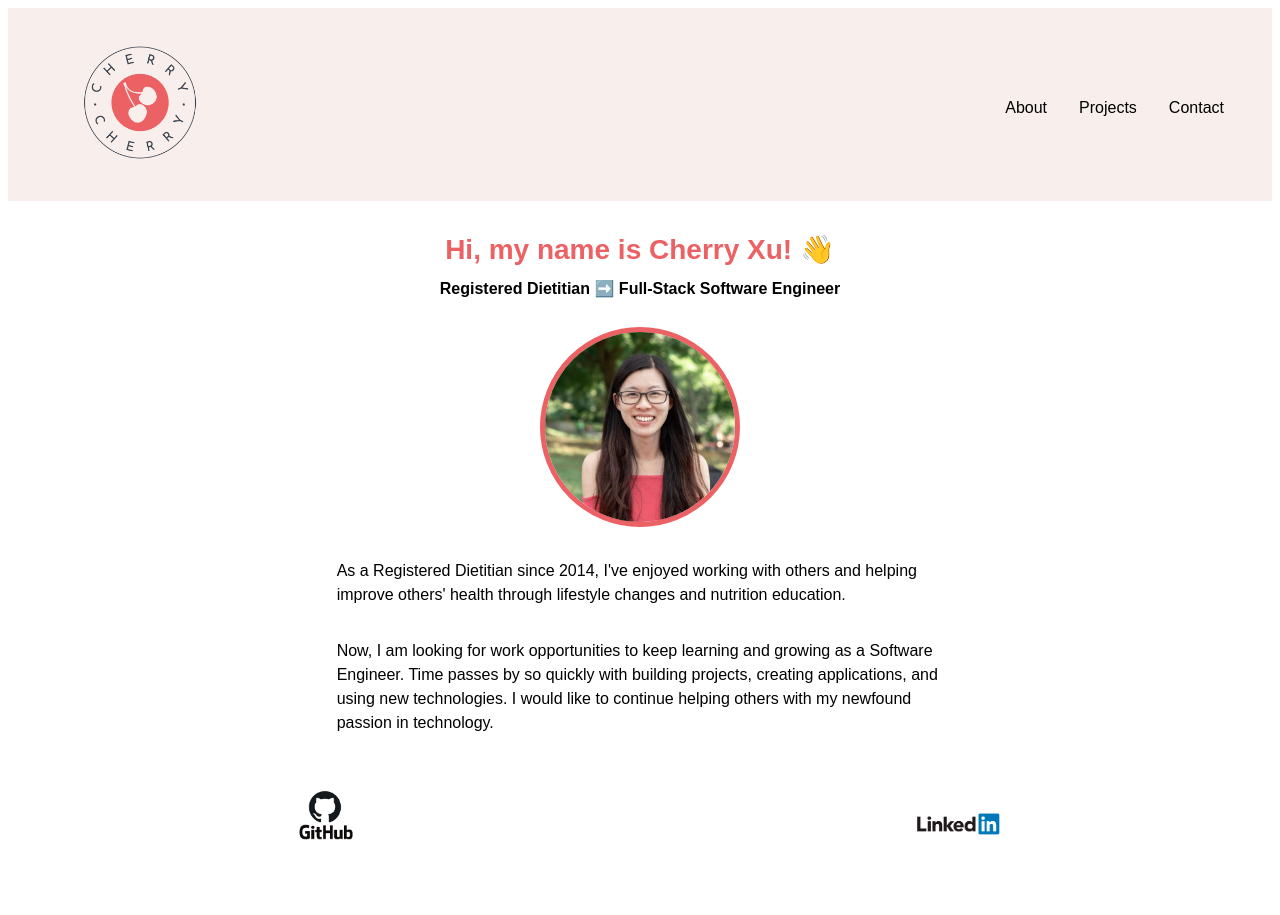
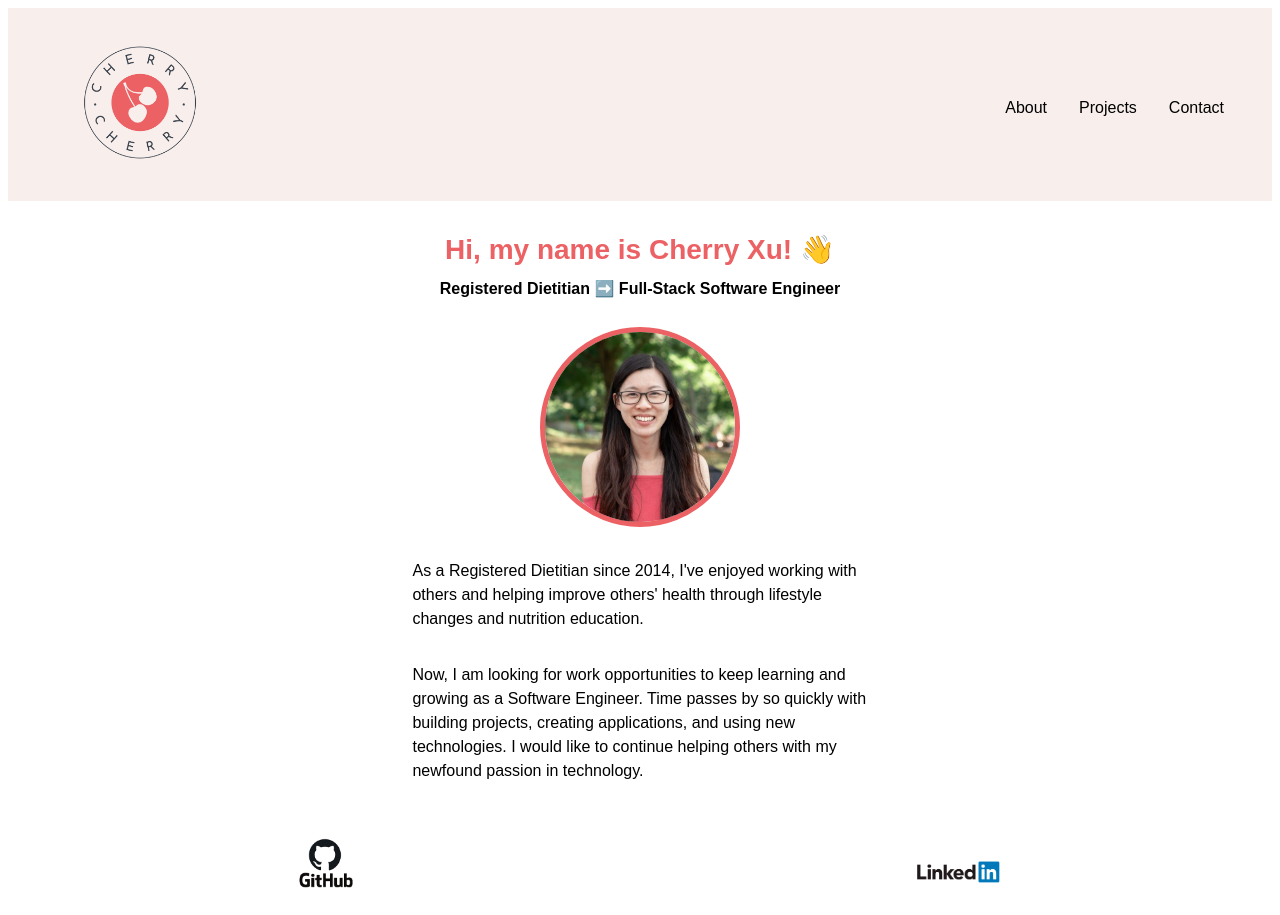
Before and after one commit to mscherryxu/portfolio-ts, a React (Create React App) app: page / in a window 1280 px wide. Before the commit the page ends 867 px from the top, so only its background shows below. Built offline with nearby package versions, Linux system fonts and the light colour scheme.

Commit message:
Added emoji in About section

```diff
--- a/src/components/About.js
+++ b/src/components/About.js
@@ -4,7 +4,14 @@ const About = () => {
   return (
     <div className="outer-container">
       <div className="about-parent-container">
-        <h1 className="intro">About Me</h1>
+        <h1 className="intro">
+          About Me
+          <img
+            src="https://emojipedia-us.s3.dualstack.us-west-1.amazonaws.com/thumbs/120/samsung/320/girl_1f467.png"
+            alt="Emoji of girl"
+            className="girl-emoji"
+          />
+        </h1>
         <p className="intro-p">
           Born in New York, New York and raised in Brooklyn, NY by parents who
           immigrated to America.
--- a/src/styles/about.css
+++ b/src/styles/about.css
@@ -1,5 +1,16 @@
+.intro {
+  display: relative;
+}
+
 .hobbies {
   list-style-type: none;
+}
+
+.girl-emoji {
+  display: absolute;
+  margin-left: 1rem;
+  margin-bottom: -0.5rem;
+  width: 2.5rem;
 }
 
 .intro-p {
--- a/src/styles/home.css
+++ b/src/styles/home.css
@@ -3,7 +3,7 @@
   flex-direction: column;
   margin-left: auto;
   margin-right: auto;
-  width: 80%;
+  width: 60%;
   padding-top: 2rem;
 }
 
```
